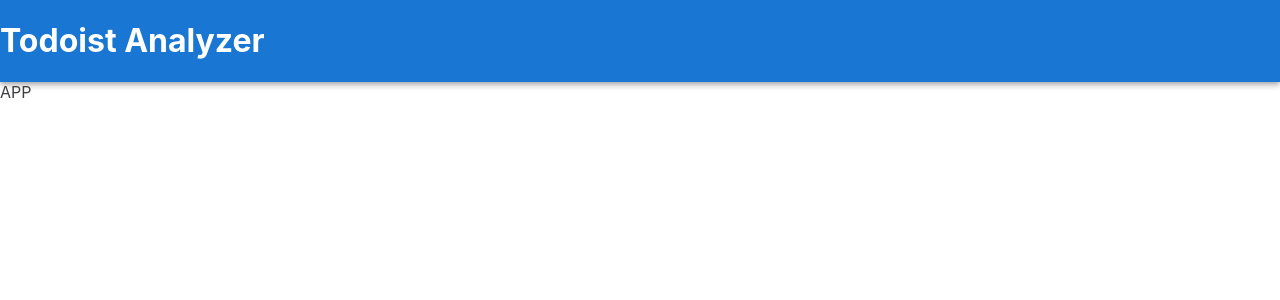
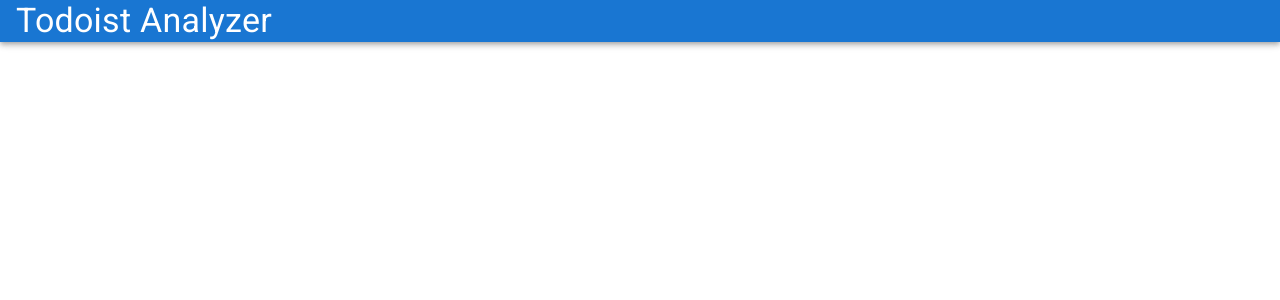
Before and after one commit to 21mad/analyzer, a React (Vite) app: page /app in a window 1280 px wide. Shown: the top 300 px of the page. Built offline with nearby package versions, Linux system fonts and the light colour scheme.

Commit message:
AppPage added, styles

```diff
--- a/src/App.tsx
+++ b/src/App.tsx
@@ -1,20 +1,15 @@
 import "./assets/styles/App.css";
 import { Navigate, Route, Routes } from "react-router-dom";
 import { Home } from "./pages/Home";
-import { AppBar } from "@mui/material";
+import { AppPage } from "./pages/AppPage";
 
 function App() {
   return (
-    <>
-      <AppBar position="static" color="primary" >
-        <h1>Todoist Analyzer</h1>
-      </AppBar>
-      <Routes>
-        <Route path="/" element={<Home />} />
-        <Route path="/app" element={<div>APP</div>} />
-        <Route path="*" element={<Navigate to="/" />} />
-      </Routes>
-    </>
+    <Routes>
+      <Route path="/" element={<Home />} />
+      <Route path="/app" element={<AppPage />} />
+      <Route path="*" element={<Navigate to="/" />} />
+    </Routes>
   );
 }
 
--- a/src/assets/styles/index.css
+++ b/src/assets/styles/index.css
@@ -1,5 +1,5 @@
 :root {
-  /*--C-PRIMARY: #018AD2;*/
+  /* --C-PRIMARY: #018AD2; */
   --C-PRIMARY: #096bde;
   --C-BLUE: #096bde; /*#018ad2;*/
   --C-BLUE2: #096bde; /*#04a2f4;*/
--- /dev/null
+++ b/src/pages/AppPage.tsx
@@ -0,0 +1,14 @@
+import { AppBar, Typography } from "@mui/material";
+// import { Navigate, Route, Routes } from "react-router-dom";
+
+export function AppPage() {
+  return (
+    <div className="app-page">
+      <AppBar position="static" color="primary" >
+        <Typography variant="h4" className="title" paddingLeft={2}>
+          Todoist Analyzer
+        </Typography>
+      </AppBar>
+    </div>
+  );
+}
--- a/src/pages/Home.css
+++ b/src/pages/Home.css
@@ -2,7 +2,7 @@
   display: flex;
   flex-direction: column;
   align-items: center;
-  padding-top: 25vh;
+  padding-top: 30vh;
   height: 100%;
 }
 
```
Also changed, not shown: src/pages/AppPage.css (added).
